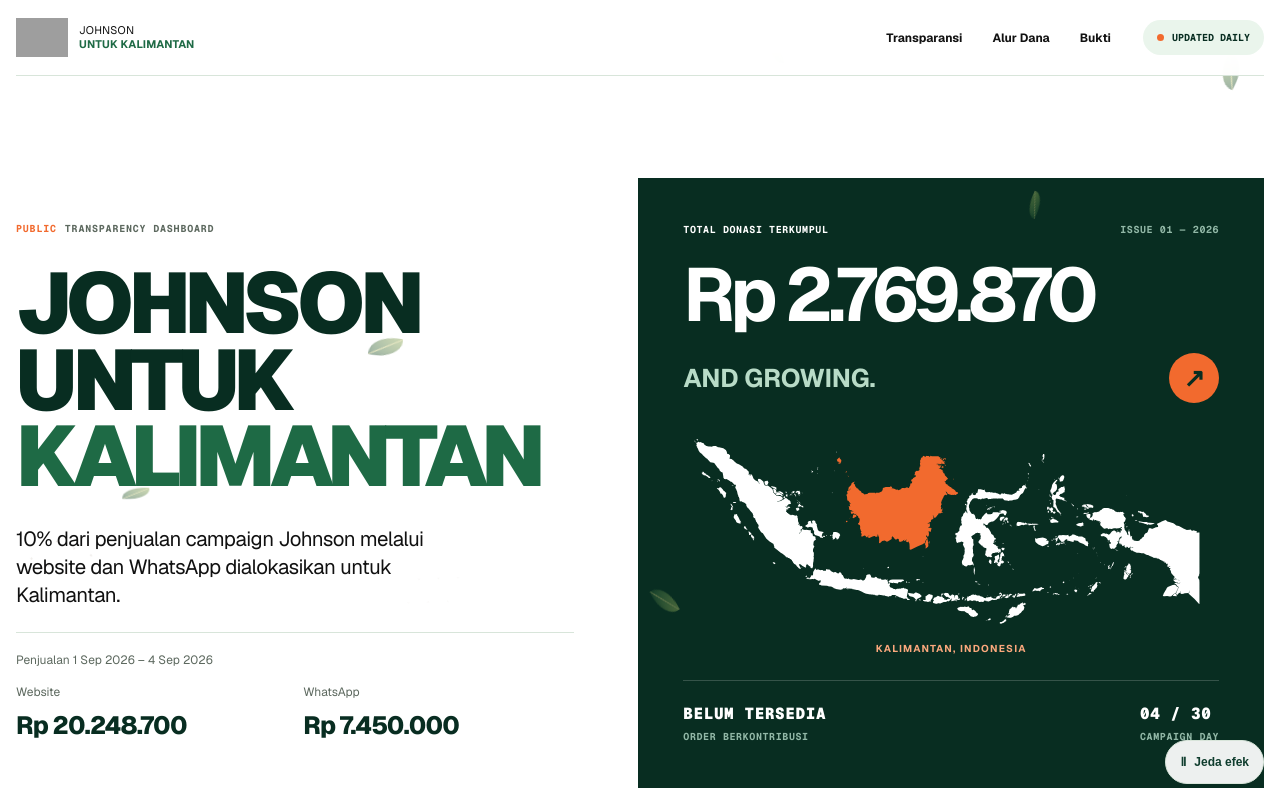
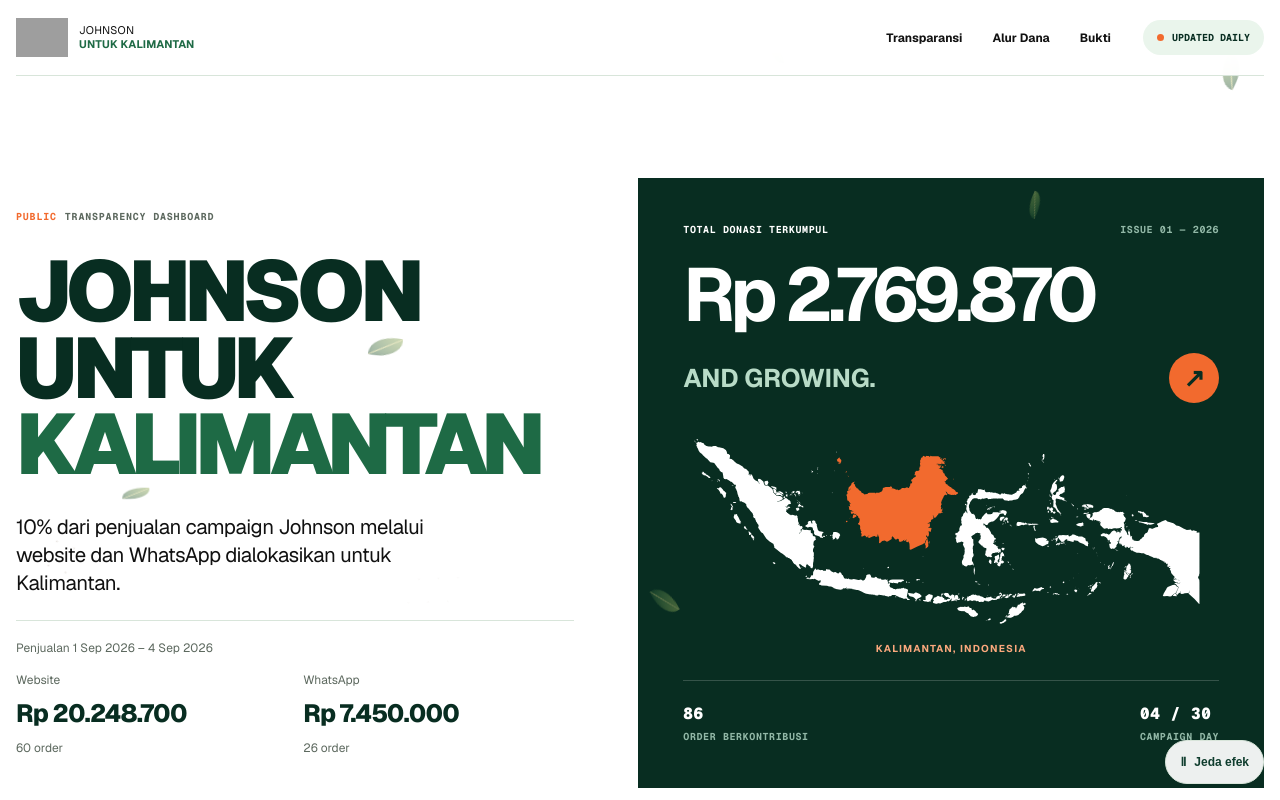
Before and after one commit to johnsonavengers/johnsonkalimantan, a Next.js app: page / in a window 1280 px wide. Shown: the top 800 px of the page. Built offline with nearby package versions, Linux system fonts and the light colour scheme; grey boxes are pictures that could not be loaded.

Commit message:
Add 86 confirmed orders with website and WhatsApp breakdown

```diff
--- a/app/Dashboard.tsx
+++ b/app/Dashboard.tsx
@@ -8,7 +8,7 @@ function BrandLogo() {
   return <Image className="brand-logo" src={johnsonLogo} alt="Logo Johnson" width={52} height={52} sizes="52px" />;
 }
 
-type DailyRecord = { date: string; periodStart?: string; sales: number; orders: number | null; channels?: { website: number; whatsapp: number } };
+type DailyRecord = { date: string; periodStart?: string; sales: number; orders: number | null; channels?: { website: number; whatsapp: number }; orderChannels?: { website: number; whatsapp: number } };
 type Disbursement = {
   date: string | null;
   amount: number;
@@ -184,8 +184,8 @@ export default function Dashboard() {
               <div className="sales-channels">
                 <p>Penjualan {recordDate(metrics.latest)}</p>
                 <dl>
-                  <div><dt>Website</dt><dd>{rupiah.format(metrics.latest.channels.website)}</dd></div>
-                  <div><dt>WhatsApp</dt><dd>{rupiah.format(metrics.latest.channels.whatsapp)}</dd></div>
+                  <div><dt>Website</dt><dd>{rupiah.format(metrics.latest.channels.website)}{metrics.latest.orderChannels ? <small>{integer.format(metrics.latest.orderChannels.website)} order</small> : null}</dd></div>
+                  <div><dt>WhatsApp</dt><dd>{rupiah.format(metrics.latest.channels.whatsapp)}{metrics.latest.orderChannels ? <small>{integer.format(metrics.latest.orderChannels.whatsapp)} order</small> : null}</dd></div>
                 </dl>
               </div>
             ) : null}
--- a/app/globals.css
+++ b/app/globals.css
@@ -54,6 +54,7 @@ button, input { font: inherit; }
 .sales-channels > p { margin: 0 0 14px; color: var(--muted); font-size: 12px; line-height: 1.5; }
 .sales-channels dl { display: grid; grid-template-columns: repeat(2, minmax(0, 1fr)); gap: 16px; margin: 0; }
 .sales-channels dt { color: var(--muted); font-size: 12px; margin-bottom: 6px; }
+.sales-channels dd small { display: block; margin-top: 6px; color: var(--muted); font-size: 12px; font-weight: 400; letter-spacing: normal; }
 .sales-channels dd { margin: 0; color: var(--green-950); font-size: clamp(16px, 4.5cqi, 25px); font-weight: 750; letter-spacing: -.04em; }
 .total-card { position: relative; overflow: hidden; padding: clamp(24px, 3.5vw, 54px); color: white; background: var(--green-950); min-height: 440px; display: flex; flex-direction: column; justify-content: space-between; }
 .total-card { gap: 24px; container-type: inline-size; }
--- a/data/campaign.json
+++ b/data/campaign.json
@@ -13,7 +13,7 @@
       "campaignUrl": "https://kitabisa.com/campaign/patunganjohnsonuntukhutan",
       "roundingNote": "Menurut penjelasan tim Johnson, nominal penyaluran dibulatkan ke atas agar dapat diproses melalui sistem Kitabisa.com."
     },
-    "lastUpdated": "2026-09-05T16:29:28+07:00"
+    "lastUpdated": "2026-09-05T16:49:00+07:00"
   },
   "daily": [
     {
@@ -21,7 +21,8 @@
       "date": "2026-09-04",
       "sales": 27698700,
       "channels": { "website": 20248700, "whatsapp": 7450000 },
-      "orders": null
+      "orders": 86,
+      "orderChannels": { "website": 60, "whatsapp": 26 }
     }
   ],
   "disbursements": [
--- a/scripts/validate-campaign.mjs
+++ b/scripts/validate-campaign.mjs
@@ -24,6 +24,7 @@ for (const [index, row] of (daily ?? []).entries()) {
   if (!Number.isFinite(row.sales) || row.sales <= 0) failures.push(`Sales harus lebih dari nol pada ${row.date}.`);
   if (row.channels && (![row.channels.website, row.channels.whatsapp].every(value => Number.isFinite(value) && value >= 0) || row.channels.website + row.channels.whatsapp !== row.sales)) failures.push(`Rincian kanal harus sesuai total sales pada ${row.date}.`);
   if (row.orders !== null && (!Number.isInteger(row.orders) || row.orders < 0)) failures.push(`Orders tidak valid pada ${row.date}.`);
+  if (row.orderChannels && (![row.orderChannels.website, row.orderChannels.whatsapp].every(value => Number.isInteger(value) && value >= 0) || row.orderChannels.website + row.orderChannels.whatsapp !== row.orders)) failures.push(`Rincian order kanal harus sesuai total orders pada ${row.date}.`);
 }
 
 for (const [index, row] of (disbursements ?? []).entries()) {
```
Also changed, not shown: 1 other file (tests, documents, lock files or other folders).
